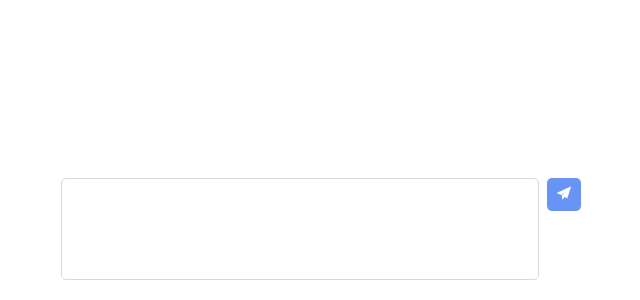
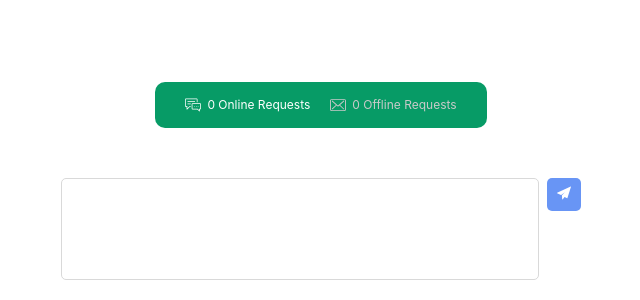
Before and after one commit to karlprieb/react-messages, a React (Create React App) app: page / in a window 1280 px wide. Shown: the part 500-800 px from the top of the page, without its empty margins (319-959 px from the left). Built offline with nearby package versions, Linux system fonts and the light colour scheme.

Commit message:
Add chat header with counter and style

```diff
--- a/src/components/App.js
+++ b/src/components/App.js
@@ -1,4 +1,5 @@
 import React from 'react'
+import Counter from '../containers/Counter'
 import ChatBox from '../containers/ChatBox'
 import AddMessage from '../containers/AddMessage'
 
@@ -6,6 +7,7 @@ import './app.css'
 
 const App = () => (
   <main className='main-wrapper'>
+    <Counter />
     <ChatBox />
     <AddMessage />
   </main>
--- a/src/components/MessageCounter.js
+++ b/src/components/MessageCounter.js
@@ -10,7 +10,7 @@ const MessageCounter = ({ counter }) => (
       <IconChat title='Chat bubles' />
       <span className='message-counter-text'>{counter} Online Requests</span>
     </div>
-    <div className='message-counter-group'>
+    <div className='message-counter-group message-counter-group--offline'>
       <IconMail title='Envelope' />
       <span className='message-counter-text'>{counter} Offline Requests</span>
     </div>
--- a/src/components/messageCounter.css
+++ b/src/components/messageCounter.css
@@ -0,0 +1,29 @@
+.message-counter {
+  display: flex;
+  width: fit-content;
+  margin: 0 auto 40px;
+  padding: 15px 20px;
+  background: #079B66;
+  border-radius: 10px;
+}
+
+.message-counter-group {
+  display: flex;
+  align-items: center;
+  margin: 0 10px;
+  color: #fff;
+  font-size: 12px;
+}
+
+.message-counter-group--offline {
+  color: #CACACA;
+}
+
+.message-counter-group svg {
+  font-size: 16px;
+  margin-right: 3px;
+}
+
+.message-counter-text {
+  margin-left: 3px;
+}
--- /dev/null
+++ b/src/containers/Counter.js
@@ -0,0 +1,8 @@
+import { connect } from 'react-redux'
+import MessageCounter from '../components/MessageCounter'
+
+const mapStateToProps = state => ({
+  counter: state.length
+})
+
+export default connect(mapStateToProps)(MessageCounter)
```
Also changed, not shown: 2 other files (tests, documents, lock files or other folders).
